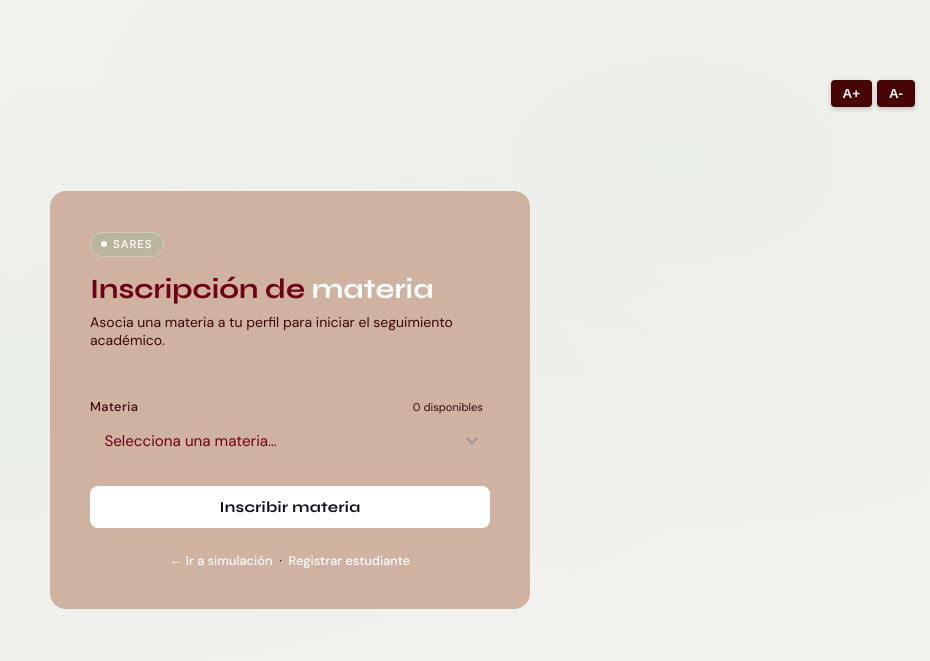
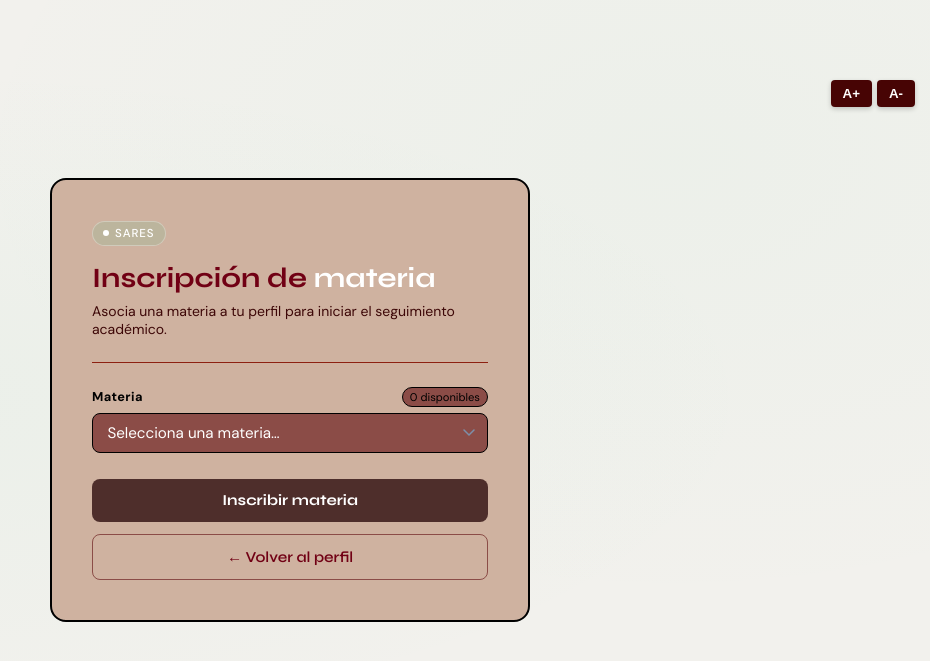
Before and after one commit to juancifuentes07/sares-web, a Flask app: page /registrar_materia in a window 1280 px wide. Shown: the top 661 px of the page, without its empty margins (350-1280 px from the left). Run offline with Flask 3, Linux system fonts and the light colour scheme; data that the repository does not hold is empty.

Commit message:
Corrección en formularios

```diff
--- a/routes/auth_routes.py
+++ b/routes/auth_routes.py
@@ -66,7 +66,7 @@ def dashboard():
 
         if nota == 0:
             estado = "sin_nota"
-        elif proyeccion and proyeccion["nota_final_estimada"] >= 3.0:
+        elif nota >= 3.0:
             estado = "estable"
         else:
             estado = "riesgo"
--- a/templates/registrar_materia.html
+++ b/templates/registrar_materia.html
@@ -15,9 +15,9 @@
 <link href="https://fonts.googleapis.com/css2?family=Syne:wght@400;600;700;800&family=DM+Sans:wght@300;400;500&display=swap" rel="stylesheet">
 <style>
   :root {
-    --bg: #F2F1ED;;
-    --surface: #cfb2a0;;
-    --surface2: #6b1c1cab
+    --bg: #F2F1ED;
+    --surface: #cfb2a0;
+    --surface2: #6b1c1cab;
     --border: #8d2011;
     --accent: #ffffff;
     --accent-dim: rgba(62,207,142,0.12);
@@ -45,7 +45,7 @@
 
   .card {
     background: var(--surface);
-    border: 1px solid var(--border);
+    border: 2px solid #000;
     border-radius: 16px;
     padding: 2.5rem;
     width: 100%;
@@ -97,8 +97,8 @@
   label {
     display: block;
     font-size: 0.8rem;
-    font-weight: 500;
-    color: var(--text-muted);
+    font-weight: 700;
+    color: #000000;
     margin-bottom: 0.4rem;
     letter-spacing: 0.03em;
   }
@@ -106,15 +106,20 @@
   input, select {
     width: 100%;
     background: var(--surface2);
-    border: 1px solid var(--border);
+    border: 1px solid #000;
     border-radius: 8px;
-    color: var(--text);
+    color: #ffffff;
     font-family: 'DM Sans', sans-serif;
     font-size: 0.95rem;
     padding: 0.65rem 0.9rem;
     transition: border-color 0.2s, box-shadow 0.2s;
     outline: none;
     -webkit-appearance: none;
+  }
+
+  select option {
+    background: var(--surface2);
+    color: #ffffff;
   }
 
   input:focus, select:focus {
@@ -132,9 +137,10 @@
     cursor: pointer;
   }
 
-  select option {
+  select option,
+  select optgroup {
     background: var(--surface2);
-    color: var(--text);
+    color: #ffffff;
   }
 
   /* Contador de materias */
@@ -150,29 +156,63 @@
   .count-badge {
     font-size: 0.7rem;
     background: var(--surface2);
-    border: 1px solid var(--border);
-    color: var(--text-muted);
+    border: 1px solid #000;
+    color: #000000;
     padding: 2px 7px;
     border-radius: 20px;
   }
 
   .btn {
     width: 100%;
-    background: var(--accent);
-    color: #0d1117;
+    background: #351515d5;
+    color: #ffffff;
     border: none;
     border-radius: 8px;
     font-family: 'Syne', sans-serif;
     font-size: 0.95rem;
     font-weight: 700;
-    padding: 0.75rem;
+    padding: 0.8rem 1.4rem;
     cursor: pointer;
     margin-top: 0.5rem;
+    display: inline-flex;
+    align-items: center;
+    justify-content: center;
+    gap: 6px;
+    text-decoration: none;
     transition: opacity 0.2s, transform 0.15s, box-shadow 0.2s;
-    letter-spacing: 0.02em;
   }
 
-  .btn:hover { opacity: 0.9; transform: translateY(-1px); box-shadow: 0 4px 16px var(--accent-glow); }
+  .btn:hover {
+    background: rgba(53, 21, 21, 0.95);
+    transform: translateY(-1px) scale(1.03);
+    box-shadow: 0 10px 28px rgba(0, 0, 0, 0.12);
+  }
+
+  .btn-secondary {
+    width: 100%;
+    display: inline-flex;
+    justify-content: center;
+    align-items: center;
+    background: transparent;
+    color: #710014;
+    border: 1px solid #6b1c1cab;
+    border-radius: 8px;
+    font-family: 'Syne', sans-serif;
+    font-size: 0.95rem;
+    font-weight: 600;
+    padding: 0.8rem 1.4rem;
+    cursor: pointer;
+    margin-top: 0.75rem;
+    text-decoration: none;
+    transition: border-color 0.2s, background 0.2s, transform 0.15s;
+    gap: 6px;
+  }
+
+  .btn-secondary:hover {
+    border-color: #351515d5;
+    background: rgba(217, 215, 191, 0.18);
+    transform: translateY(-1px) scale(1.03);
+  }
   .btn:active { transform: translateY(0); }
   .btn:disabled { opacity: 0.5; cursor: not-allowed; transform: none; }
 
@@ -272,10 +312,7 @@
   </form>
 
   <div class="toast" id="toast"></div>
-
-  <div class="footer-link">
-    <a href="/simulacion">← Ir a simulación</a> &nbsp;·&nbsp; <a href="/registro">Registrar estudiante</a>
-  </div>
+  <a href="/dashboard" class="btn-secondary">← Volver al perfil</a>
 </div>
 <div class="accesibilidad-bar" style="position: fixed; top: 80px; right: 15px; z-index: 9999; display: flex; gap: 5px;">
     <button type="button" onclick="cambiarTexto(2)" style="background: #470404; color: white; padding: 6px 12px; border: none; border-radius: 4px; font-weight: bold; cursor: pointer; box-shadow: 0 2px 5px rgba(0,0,0,0.2);">A+</button>
```
Also changed, not shown: templates/dashboard.html (+32 -28 lines), templates/login.html (+7 -8 lines), templates/registro.html (+13 -10 lines), templates/simulacion.html (+20 -16 lines).
